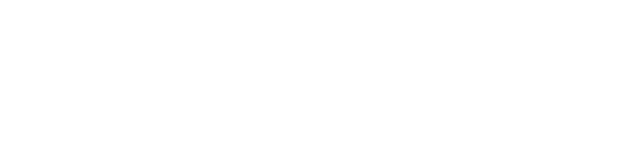
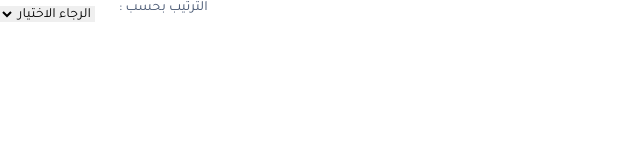
Before and after one commit to Abrar-Abdulwahed/github-team, a plain HTML site: page category.html in a window 1280 px wide. Shown: the whole page, without its empty margins (0-640 px from the left). Drawn offline with Linux system fonts and the light colour scheme.

Commit message:
new: added filter by section to the categories page

```diff
--- a/category.html
+++ b/category.html
@@ -10,5 +10,20 @@
 	</head>
 	<body>
 
+<!--	start hamad section (filter by)-->
+<!--	start hamad section (filter by)-->	<section class="filter-by row justify-content-flex-end align-items-center">
+	<span class="mb-1" onclick="sort_by()">الترتيب بحسب : </span>
+	<div class="filter-by-options mr-2">
+		<div class="select w-100">
+			<select class="w-100">
+				<option value="" selected="selected" disabled="disabled">الرجاء الاختيار</option>
+				<option value="2">حسب السعر</option>
+				<option value="3">حسب الاسم</option>
+			</select>
+		</div>
+	</div>
+</section>
+<!--	end hamad section (filter by)-->
+
 	</body>
 </html>
```
